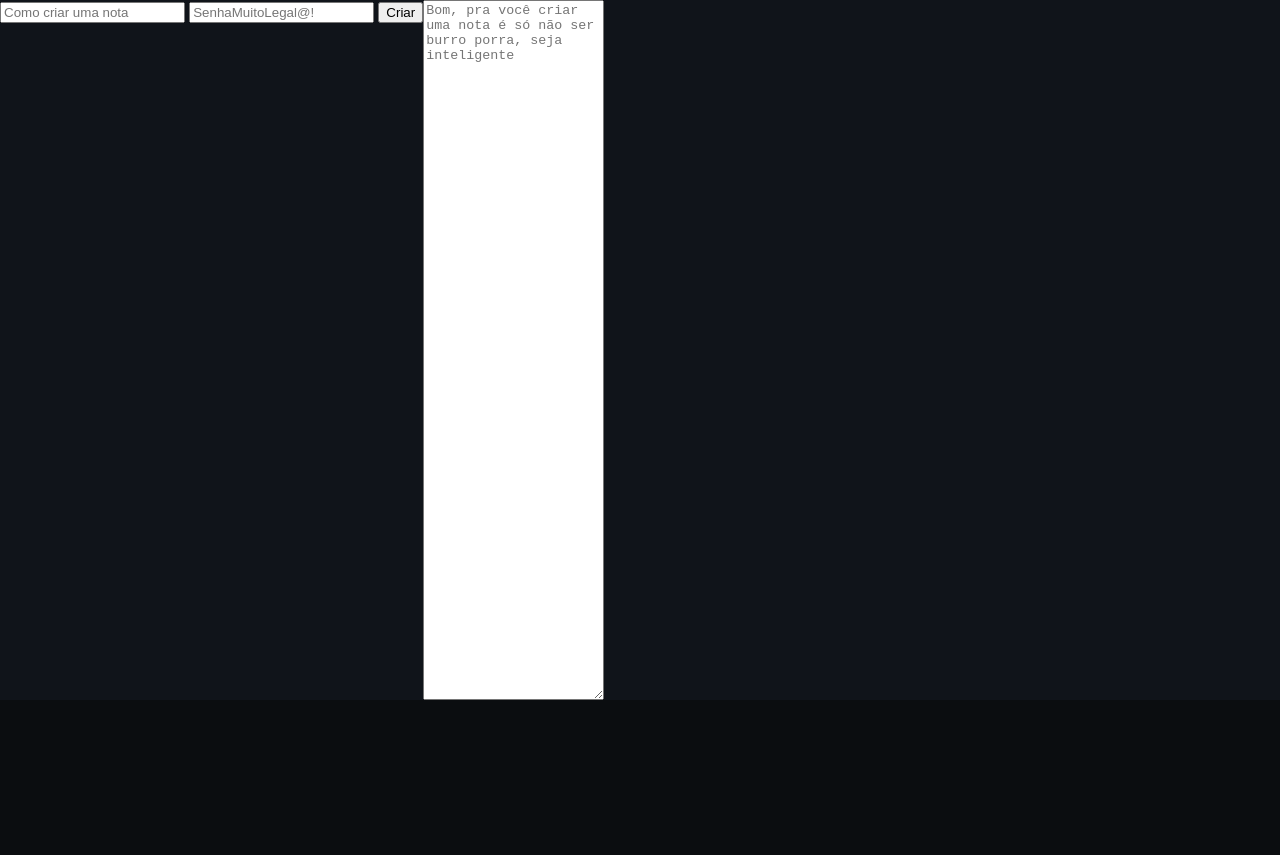
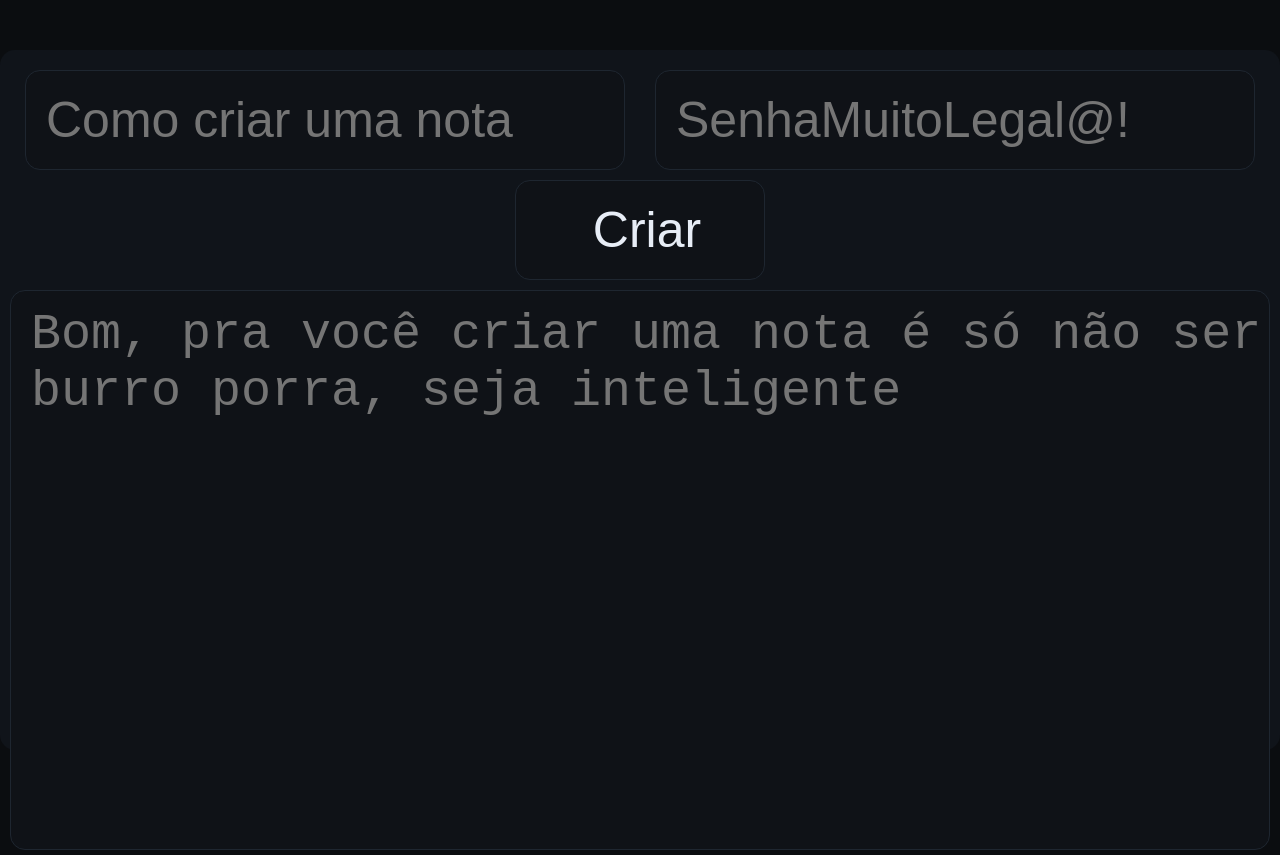
Before and after one commit to dukaslech/private-notes, a SvelteKit app: page /criar in a window 1280 px wide. Before the commit the page ends 800 px from the top, so only its background shows below. Built offline with nearby package versions, Linux system fonts and the light colour scheme; no server answers; sample sign-in values are in the browser's storage.

Commit message:
Pagina de criar notas feita

```diff
--- a/src/routes/criar/+page.svelte
+++ b/src/routes/criar/+page.svelte
@@ -3,9 +3,11 @@
     import { onMount } from "svelte";
     import "./style.css";
 
+    let token = ""
     let title = "";
-    let body = ""
+    let body = "";
     let pass = "";
+    let userid = "";
     onMount(async () => {
         token = localStorage.getItem("token");
 
@@ -13,16 +15,69 @@
             window.location.href = "/login";
             return;
         }
+        await fetchInfos();
     });
+
+    async function fetchInfos() {
+        try {
+            const r = await fetch(`/api/info/${encodeURIComponent(token)}`);
+            const j = await r.json();
+            eae = j;
+            console.log(j);
+
+            if (r.ok) {
+                userid = j.user.id;
+            } else {
+                console.error("Erro na API:", j.message);
+            }
+        } catch (err) {
+            console.error("Erro de conexão:", err);
+        }
+    }
+
+    async function criar() {
+        const ra = await fetch(`/api/info/${encodeURIComponent(token)}`);
+        const ja = await ra.json();
+        userid = ja.user.id
+        const r = await fetch("/api/note", {
+            method: "POST",
+            headers: { "Content-Type": "application/json" },
+            body: JSON.stringify({
+                action: "create",
+                title: title,
+                body: body,
+                password: pass,
+                userid: userid,
+            }),
+        });
+
+        let j = await r.json();
+        console.log(j);
+        if(j.ok == true){
+            window.location.href = "/painel"
+        }else{
+            window.location.href = "/criar"
+        }
+    }
 </script>
 
 <div class="card">
     <div class="inputs">
-        <input class="title" placeholder="Como criar uma nota" />
-        <input class="Senha" placeholder="SenhaMuitoLegal@!" />
-        <button class="btn-create">Criar</button>
+        <input
+            bind:value={title}
+            class="title"
+            placeholder="Como criar uma nota"
+        />
+        <input
+            bind:value={pass}
+            class="title"
+            placeholder="SenhaMuitoLegal@!"
+            type="password"
+        />
+        <button class="btn-create" on:click={criar}>Criar</button>
     </div>
     <textarea
+        bind:value={body}
         class="body"
         placeholder="Bom, pra você criar uma nota é só não ser burro porra, seja inteligente"
     ></textarea>
--- a/src/routes/criar/style.css
+++ b/src/routes/criar/style.css
@@ -25,6 +25,9 @@ body{
   font-family: system-ui, -apple-system, Segoe UI, Roboto, Arial;
   background: var(--bg);
   color: var(--text);
+  display: flex;
+  justify-content: space-evenly;
+  align-items: center;
 }
 a { color: var(--accent); }
 
@@ -35,7 +38,71 @@ a { color: var(--accent); }
   height: 100%;
   max-width: 1500px;
   max-height: 700px;
+  padding: 10px;
+  border-radius: 15px;
+ /* display: flex;
+  flex-wrap: wrap;*/
+
+}
+
+.inputs {
   display: flex;
   flex-wrap: wrap;
+  flex-direction: row;
+  justify-content: space-around;
+}
 
+.title {
+  width: 100%;
+  max-width: 600px;
+  height: 100px;
+  background-color: var(--panel-2);
+  color: var(--text);
+  padding-left: 20px;
+  font-size: 50px;
+  border: 1px solid var(--border);
+  border-radius: 15px;
+  margin-top: 10px;
 }
+
+.title:focus {
+  outline: none;
+}
+
+
+.btn-create {
+  width: 100%;
+  max-width: 250px;
+  height: 100px;
+  background-color: var(--panel-2);
+  color: var(--text);
+  padding-left: 20px;
+  font-size: 50px;
+  border: 1px solid var(--border);
+  border-radius: 15px;
+  margin-top: 10px;
+}
+
+.btn-create:hover {
+  background-color: #111419;
+}
+
+.body {
+  width: 100%;
+  max-width: 1500px;
+  height: 560px;
+  margin-top: 10px;
+  background-color: var(--panel-2);
+  color: var(--text);
+  padding-left: 20px;
+  padding-top: 15px;
+  font-size: 50px;
+  border: 1px solid var(--border);
+  border-radius: 15px;
+  margin-top: 10px;
+  resize: none;
+}
+
+.body:focus {
+  outline: none;
+}
```
Also changed, not shown: 2 other files (tests, documents, lock files or other folders).
